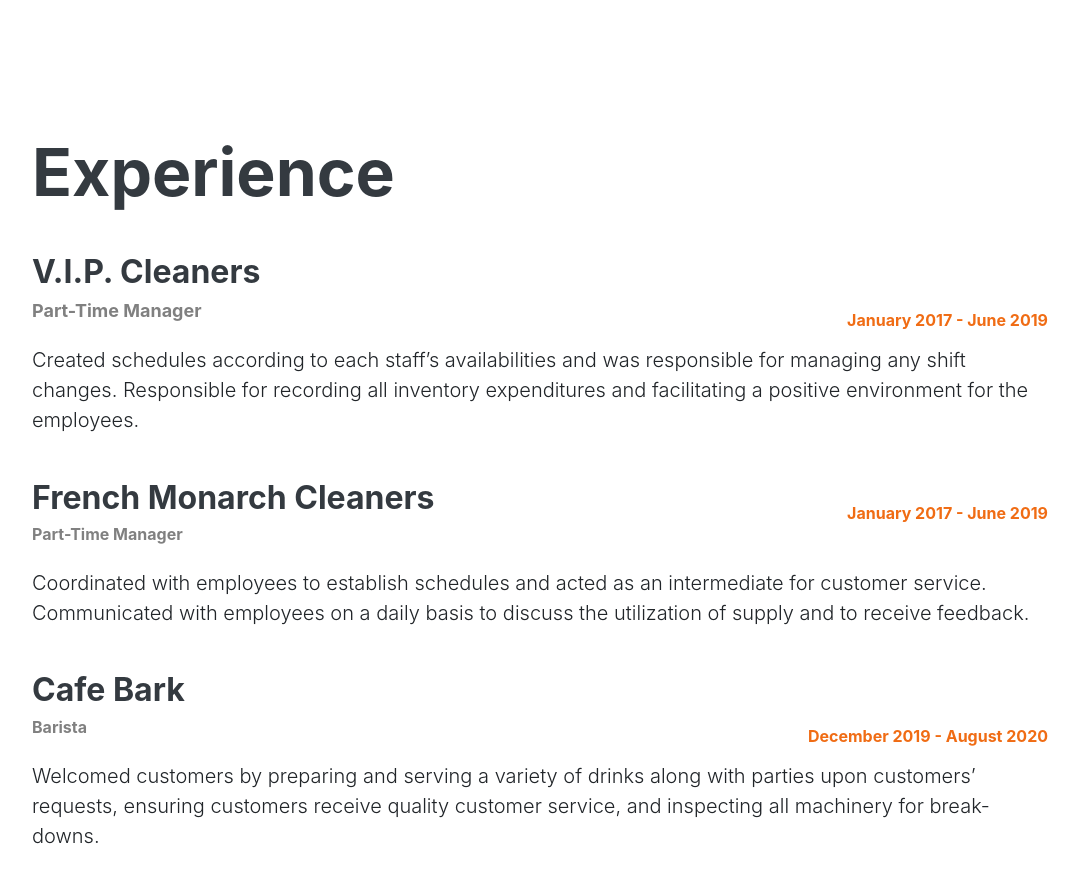
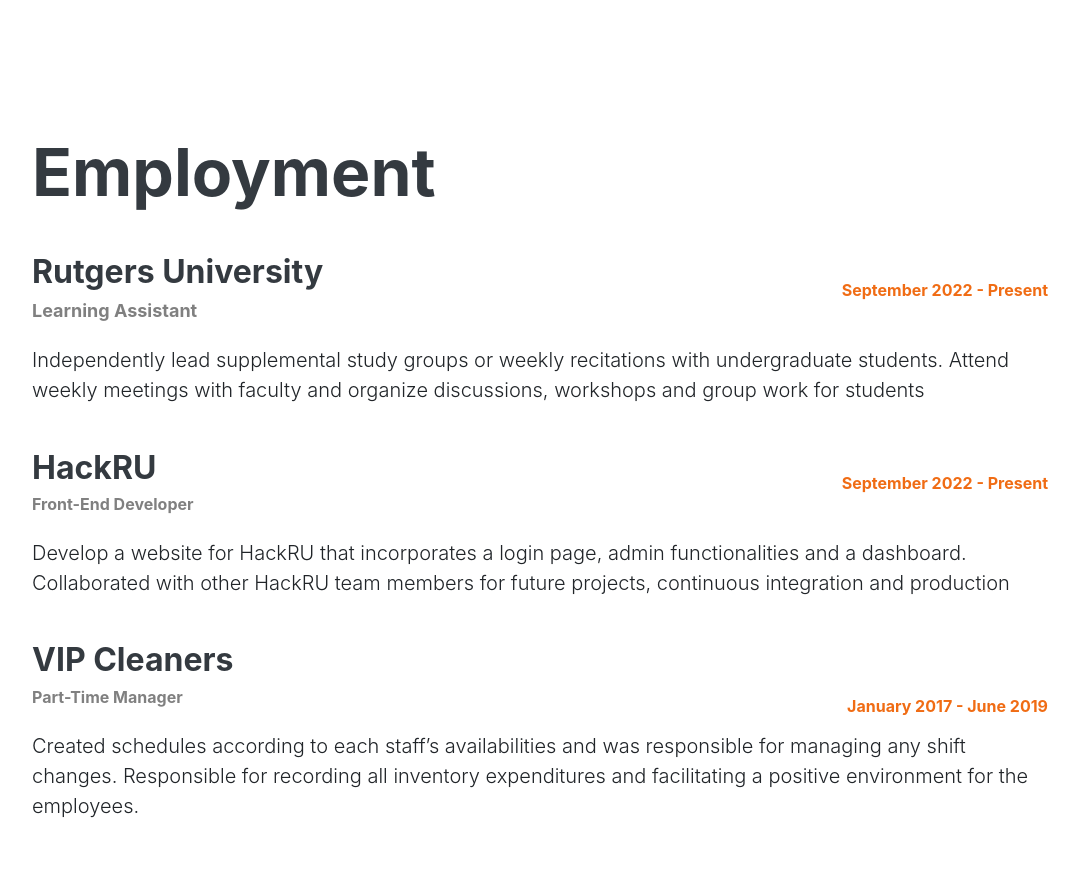
Before and after one commit to andrewheo1225/resume-portfolio, a React (Create React App) app in the folder pweb/: page / in a window 1280 px wide. Shown: the part 1920-2803 px from the top of the page, without its empty margins (200-1279 px from the left). Built offline with nearby package versions, Linux system fonts and the light colour scheme.

Commit message:
slight change to experience

```diff
--- a/pweb/src/component/maincontent.jsx
+++ b/pweb/src/component/maincontent.jsx
@@ -202,16 +202,48 @@
       <section class="resume-section" id="ExperienceID">
         <div className="resume-section-content">
           <span className="reveal">
-            <h1 className="mb-5">Experience</h1>
+            <h1 className="mb-5">Employment</h1>
           </span>
 
           <div className="experience-section">
             <div className="experience-info">
-              <h2>V.I.P. Cleaners</h2>
-              <h3 className="subheading">Part-Time Manager</h3>
+              <h2>Rutgers University</h2>
+              <h3 className="subheading">Learning Assistant</h3>
 
               <p className="lead mt-4">
-                Created schedules according to each staff’s availabilities and
+              Independently lead supplemental study groups or weekly recitations with undergraduate students.
+              Attend weekly meetings with faculty and organize discussions, workshops and group work for students
+              </p>
+            </div>
+            <h4 className="dateexperience-rightside">
+              September 2022 - Present
+            </h4>
+          </div>
+
+          <div className="experience-section">
+            {" "}
+            {/*  add "className = "education-section" " if you need to add more education for css margin problems */}
+            <div className="experience-info">
+              <h2>HackRU</h2>
+              <h4 className="subheading">Front-End Developer</h4>
+              <p className="lead mt-4">
+              Develop a website for HackRU that incorporates a login page, admin functionalities and a dashboard.
+              Collaborated with other HackRU team members for future projects, continuous integration and production
+              </p>
+            </div>
+            <h4 className="dateexperience-rightside">
+            September 2022 - Present
+            </h4>
+          </div>
+
+          <div className="experience-section">
+            {" "}
+            {/*  add "className = "education-section" " if you need to add more education for css margin problems */}
+            <div className="experience-info">
+              <h2>VIP Cleaners</h2>
+              <h4 className="subheading">Part-Time Manager</h4>
+              <p className="lead mt-4">
+              Created schedules according to each staff’s availabilities and
                 was responsible for managing any shift changes. Responsible for
                 recording all inventory expenditures and facilitating a positive
                 environment for the employees.
@@ -219,42 +251,6 @@
             </div>
             <h4 className="dateexperience-rightside">
               January 2017 - June 2019
-            </h4>
-          </div>
-
-          <div className="experience-section">
-            {" "}
-            {/*  add "className = "education-section" " if you need to add more education for css margin problems */}
-            <div className="experience-info">
-              <h2>French Monarch Cleaners</h2>
-              <h4 className="subheading">Part-Time Manager</h4>
-              <p className="lead mt-4">
-                Coordinated with employees to establish schedules and acted as
-                an intermediate for customer service. Communicated with
-                employees on a daily basis to discuss the utilization of supply
-                and to receive feedback.
-              </p>
-            </div>
-            <h4 className="dateexperience-rightside">
-              January 2017 - June 2019
-            </h4>
-          </div>
-
-          <div className="experience-section">
-            {" "}
-            {/*  add "className = "education-section" " if you need to add more education for css margin problems */}
-            <div className="experience-info">
-              <h2>Cafe Bark</h2>
-              <h4 className="subheading">Barista</h4>
-              <p className="lead mt-4">
-                Welcomed customers by preparing and serving a variety of drinks
-                along with parties upon customers’ requests, ensuring customers
-                receive quality customer service, and inspecting all machinery
-                for break-downs.
-              </p>
-            </div>
-            <h4 className="dateexperience-rightside">
-              December 2019 - August 2020
             </h4>
           </div>
         </div>
```
